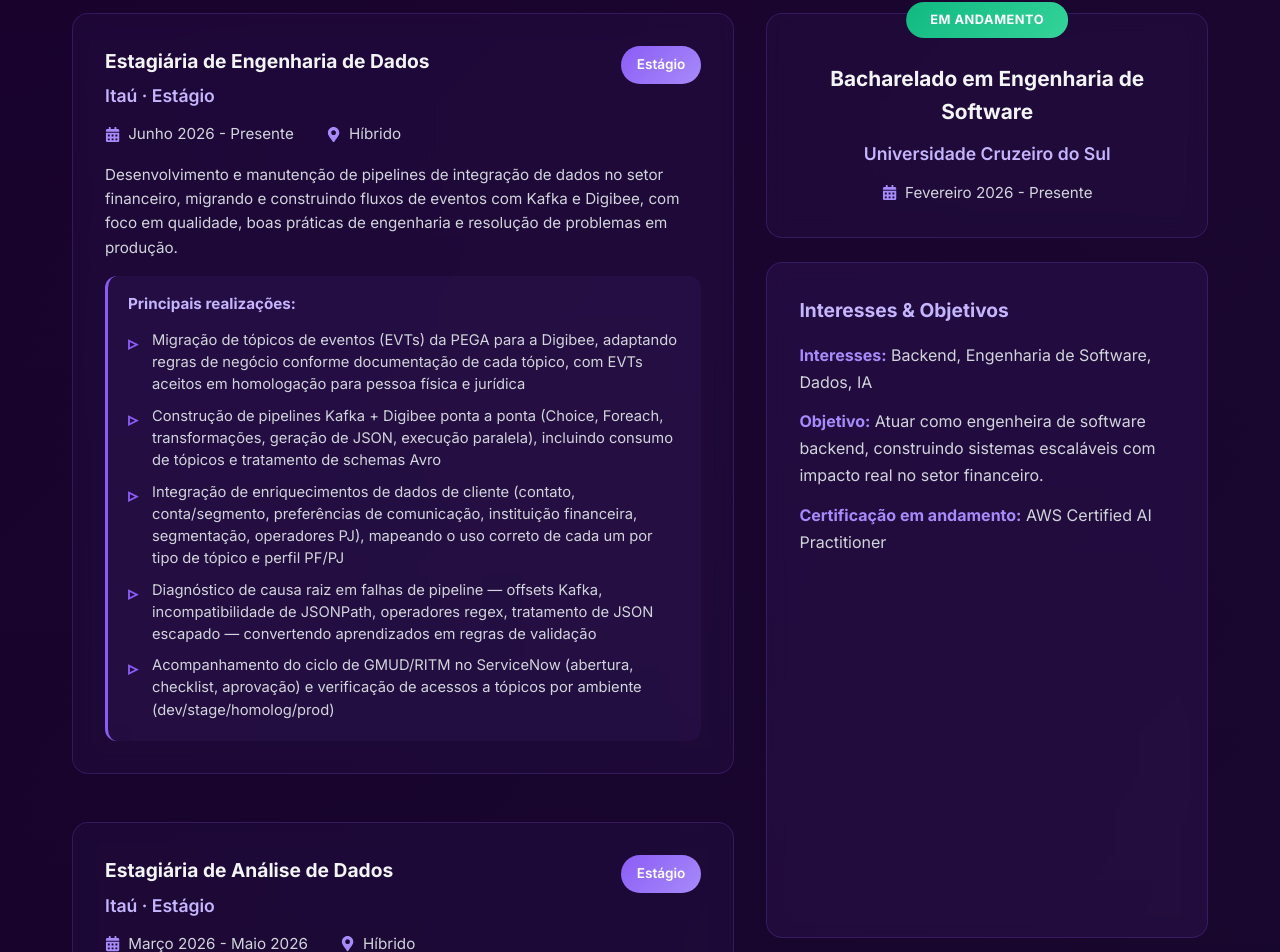
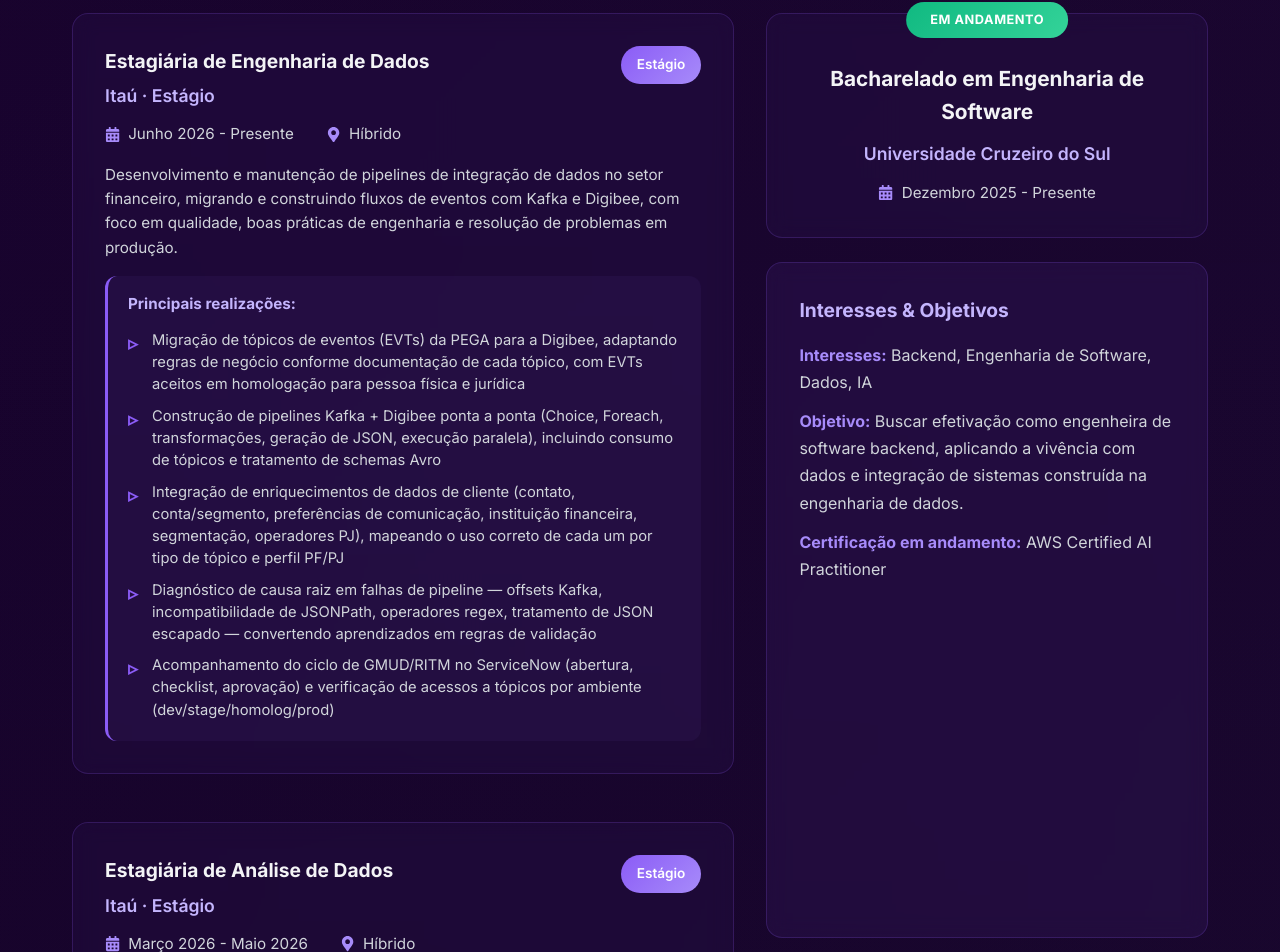
Before and after one commit to leticiagiovannalopez/portfolio, a React (Create React App) app: page / in a window 1280 px wide. Shown: the part 5258-6210 px from the top of the page. Built offline with nearby package versions, Linux system fonts and the light colour scheme; the HTML template or start-up script is replaced by a standard one.

Commit message:
atualiza sessões do site

```diff
--- a/src/components/Experience.js
+++ b/src/components/Experience.js
@@ -6,7 +6,7 @@
   const education = {
     degree: 'Bacharelado em Engenharia de Software',
     institution: 'Universidade Cruzeiro do Sul',
-    period: 'Fevereiro 2026 - Presente',
+    period: 'Dezembro 2025 - Presente',
     status: 'Em andamento'
   };
 
@@ -97,7 +97,7 @@
             <div className="interests-card glass-card" data-aos="fade-up" data-aos-delay="300">
               <h4>Interesses & Objetivos</h4>
               <p><strong>Interesses:</strong> Backend, Engenharia de Software, Dados, IA</p>
-              <p><strong>Objetivo:</strong> Atuar como engenheira de software backend, construindo sistemas escaláveis com impacto real no setor financeiro.</p>
+              <p><strong>Objetivo:</strong> Buscar efetivação como engenheira de software backend, aplicando a vivência com dados e integração de sistemas construída na engenharia de dados.</p>
               <p><strong>Certificação em andamento:</strong> AWS Certified AI Practitioner</p>
             </div>
 
```
